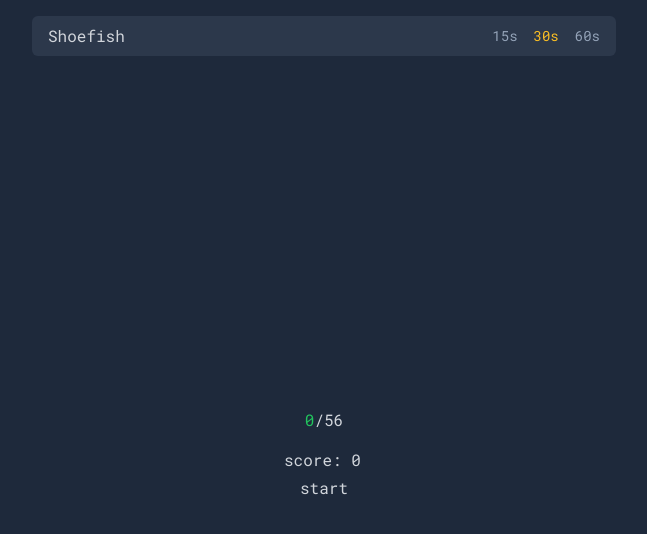
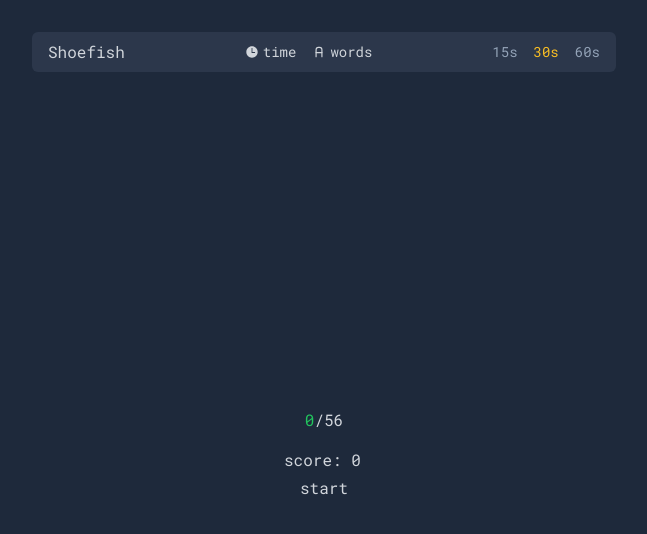
Before and after one commit to JaxonScott/shoefish-type-test, a Next.js app: page / in a window 1280 px wide. Shown: the top 534 px of the page, without its empty margins (316-963 px from the left). Built offline with nearby package versions, Linux system fonts and the light colour scheme.

Commit message:
added game modes

```diff
--- a/src/components/Navbar.tsx
+++ b/src/components/Navbar.tsx
@@ -1,5 +1,7 @@
 import React, { Dispatch, SetStateAction } from "react";
 import clsx from "clsx";
+import { IoTimeSharp } from "react-icons/io5";
+import {TbLetterA} from 'react-icons/tb'
 
 export default function Navbar({
   setStarted,
@@ -13,9 +15,23 @@ export default function Navbar({
   timePicker: number;
 }) {
   return (
-    <div className="mx-auto mt-4 flex w-1/2 justify-between rounded-md bg-slate-500 bg-opacity-20 px-4 py-2">
+    <div className=" mx-auto mt-4 flex w-1/2 justify-between rounded-md bg-slate-500 bg-opacity-20 px-4 py-2">
       <div>
         <p>Shoefish</p>
+      </div>
+      <div className="text-sm my-auto flex gap-4">
+        <button className="flex gap-1">
+          <span className="my-auto">
+            <IoTimeSharp />
+          </span>
+          time
+        </button>
+        <button className="flex gap-1">
+          <span className="my-auto t">
+         <TbLetterA />
+          </span>
+          words
+        </button>
       </div>
       <div className="flex justify-center gap-4">
         <button
--- a/src/pages/index.tsx
+++ b/src/pages/index.tsx
@@ -16,6 +16,7 @@ const Home: NextPage = () => {
   const [userInput, setUserInput] = useState("");
   const [correct, setCorrect] = useState(true);
   const [timePicker, setTimePicker] = useState(30);
+  const [gameMode, setGameMode] = useState("time");
 
   const onCompleteTime = () => {
     console.log("restarting timer");
@@ -25,7 +26,7 @@ const Home: NextPage = () => {
     setCorrectWords([]);
   };
 
-  function calcAcc(correctWords: number, totalWords: number) {
+  function wordsPerMinute(correctWords: number, totalWords: number) {
     let result = (correctWords / (totalWords - 1)) * 100;
     return result.toFixed(2);
   }
@@ -58,9 +59,12 @@ const Home: NextPage = () => {
               {" "}
               {correctWords.length >= 1
                 ? "acc: " +
-                  calcAcc(correctWords.length, userInput.split(" ").length) + "%"
+                  wordsPerMinute(
+                    correctWords.length,
+                    userInput.split(" ").length
+                  ) +
+                  "%"
                 : null}
-
             </p>
             <p>
               {correctWords.length >= 1
@@ -143,7 +147,7 @@ const Home: NextPage = () => {
       </Head>
 
       <main>
-        <div>
+        <div className="sticky top-8">
           <Navbar
             onCompleteTime={onCompleteTime}
             setStarted={setStarted}
```
